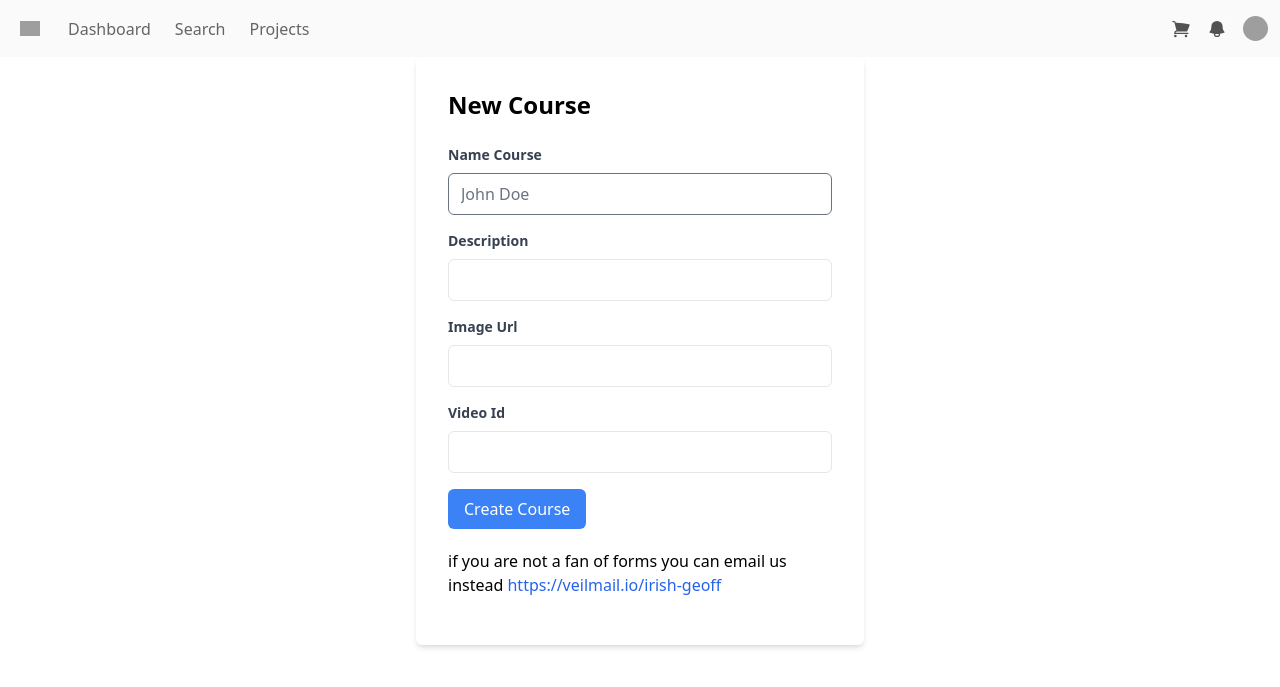
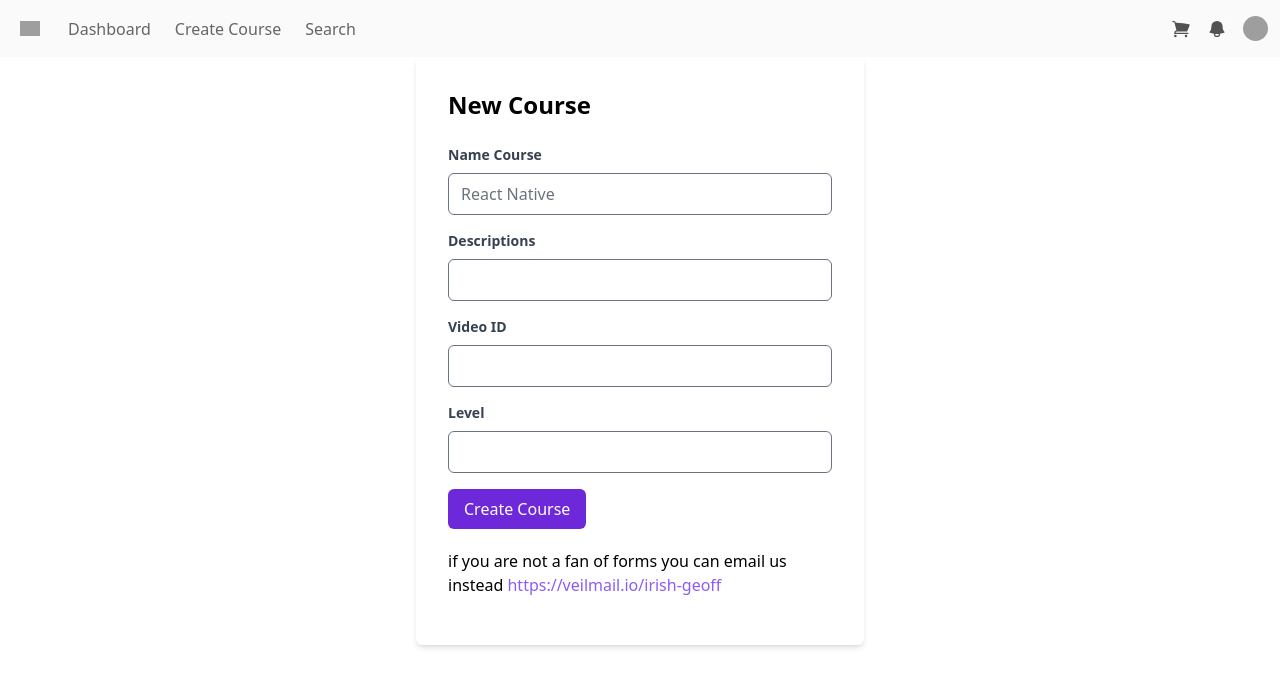
Before and after one commit to PhamNgocSonTech/Revise-Nodejs, a Node server app: page /courses/create in a window 1280 px wide. Shown: the top 687 px of the page. Run offline with Node 20, Linux system fonts and the light colour scheme; some libraries are stand-ins or nearby versions; grey boxes are pictures that could not be loaded.

Commit message:
refix UI list course & add create course

```diff
--- a/package.json
+++ b/package.json
@@ -32,7 +32,8 @@
         "express": "^4.19.2",
         "express-handlebars": "^7.1.3",
         "handlebars": "^4.7.8",
-        "mongoose": "^8.4.4"
+        "mongoose": "^8.4.4",
+        "mongoose-slug-updater": "^3.3.0"
     },
     "devDependencies": {
         "husky": "^9.0.11",
--- a/src/controllers/CourseController.js
+++ b/src/controllers/CourseController.js
@@ -20,7 +20,15 @@ const createCourse = (req, res) => {
 
 // POST
 const storeCourse = (req, res) => {
-    res.send('store course');
+    try {
+        const dataImg = req.body;
+        dataImg.img = `https://img.youtube.com/vi/${req.body.videoId}/sddefault.jpg`;
+        const course = new CourseModel(dataImg);
+        course.save();
+        res.redirect('/');
+    } catch (error) {
+        res.status(404).json(error);
+    }
 };
 
 module.exports = { getDetailCourse, createCourse, storeCourse };
--- a/src/index.js
+++ b/src/index.js
@@ -39,7 +39,7 @@ app.set('views', path.join(__dirname, './views'));
 // Routes
 app.use('/api', newsRoute);
 app.use('/', siteRoute);
-app.use('/courses/', courseRoute);
+app.use('/courses', courseRoute);
 
 app.listen(port, () => {
     console.log(`Server is running on port: ${port}`);
--- a/src/routes/CourseRoute.js
+++ b/src/routes/CourseRoute.js
@@ -7,8 +7,8 @@ const {
     storeCourse,
 } = require('../controllers/CourseController');
 
+router.post('/store', storeCourse);
 router.get('/create', createCourse);
-router.post('/store', storeCourse);
 router.get('/:slug', getDetailCourse);
 router.get('/news', News);
 
--- a/src/views/courses/create.hbs
+++ b/src/views/courses/create.hbs
@@ -1,31 +1,41 @@
 <div class="max-w-md mx-auto p-8 bg-white rounded-md shadow-md">
   <h2 class="text-2xl font-semibold mb-6">New Course</h2>
-  <form action="/store" method="POST">
+
+  <form action="/courses/store" method="POST">
     <div class="mb-4">
       <label for="name" class="block text-gray-700 text-sm font-bold mb-2">Name Course</label>
-      <input type="text" id="name" name="name" placeholder="John Doe" required
-        class="w-full px-3 py-2 border rounded-md focus:outline-none focus:border-blue-500">
-    </div>
-    <div class="mb-4">
-      <label for="desc" class="block text-gray-700 text-sm font-bold mb-2">Description</label>
-      <input type="desc" id="email" desc="email" required
-        class="w-full px-3 py-2 border rounded-md focus:outline-none focus:border-blue-500">
-    </div>
-    <div class="mb-4">
-      <label for="img" class="block text-gray-700 text-sm font-bold mb-2">Image Url</label>
-      <input type="img" id="img" desc="img" required
+      <input type="text" id="name" name="name" placeholder="React Native"
         class="w-full px-3 py-2 border rounded-md focus:outline-none focus:border-blue-500">
     </div>
 
-     <div class="mb-4">
-      <label for="videoId" class="block text-gray-700 text-sm font-bold mb-2">Video Id</label>
-      <input type="videoId" id="videoId" desc="videoId" required
+    <div class="mb-4">
+      <label for="desc" class="block text-gray-700 text-sm font-bold mb-2">Descriptions</label>
+      <input type="text" id="desc" name="desc"
         class="w-full px-3 py-2 border rounded-md focus:outline-none focus:border-blue-500">
     </div>
+
+    {{!-- <div class="mb-4">
+      <label for="img" class="block text-gray-700 text-sm font-bold mb-2">Image Url</label>
+      <input type="text" id="img" name="img"
+        class="w-full px-3 py-2 border rounded-md focus:outline-none focus:border-blue-500">
+    </div> --}}
+
+     <div class="mb-4">
+      <label for="videoId" class="block text-gray-700 text-sm font-bold mb-2">Video ID</label>
+      <input type="text" id="videoId" name="videoId"
+        class="w-full px-3 py-2 border rounded-md focus:outline-none focus:border-blue-500">
+    </div>
+
+      <div class="mb-4">
+      <label for="level" class="block text-gray-700 text-sm font-bold mb-2">Level</label>
+      <input type="text" id="level" name="level"
+        class="w-full px-3 py-2 border rounded-md focus:outline-none focus:border-blue-500">
+    </div>
+
     <button type="submit"
-      class="bg-blue-500 text-white px-4 py-2 rounded-md hover:bg-blue-600 focus:outline-none focus:shadow-outline-blue">
+      class="bg-violet-700 text-white px-4 py-2 rounded-md hover:bg-violet-500 focus:outline-none focus:shadow-outline-blue">
       Create Course
     </button>
-    <p class="mt-5">if you are not a fan of forms you can email us instead <a class="font-medium text-blue-600 hover:underline" href ="https://veilmail.io/irish-geoff">https://veilmail.io/irish-geoff</a>
+    <p class="mt-5">if you are not a fan of forms you can email us instead <a class="font-medium text-violet-500 hover:underline" href ="https://veilmail.io/irish-geoff">https://veilmail.io/irish-geoff</a>
  </form>
 </div>
--- a/src/views/partials/header.hbs
+++ b/src/views/partials/header.hbs
@@ -62,7 +62,15 @@
                         data-twe-nav-link-ref
                     >Dashboard</a>
                 </li>
-                <!-- Team link -->
+                 <!-- Create Course -->
+                <li class='mb-4 lg:mb-0 lg:pe-2' data-twe-nav-item-ref>
+                    <a
+                        class='text-black/60 transition duration-200 hover:text-black/80 hover:ease-in-out focus:text-black/80 active:text-black/80 motion-reduce:transition-none dark:text-white/60 dark:hover:text-white/80 dark:focus:text-white/80 dark:active:text-white/80 lg:px-2'
+                        href='/courses/create'
+                        data-twe-nav-link-ref
+                    >Create Course</a>
+                </li>
+                <!-- Search -->
                 <li class='mb-4 lg:mb-0 lg:pe-2' data-twe-nav-item-ref>
                     <a
                         class='text-black/60 transition duration-200 hover:text-black/80 hover:ease-in-out focus:text-black/80 active:text-black/80 motion-reduce:transition-none dark:text-white/60 dark:hover:text-white/80 dark:focus:text-white/80 dark:active:text-white/80 lg:px-2'
@@ -70,14 +78,7 @@
                         data-twe-nav-link-ref
                     >Search</a>
                 </li>
-                <!-- Projects link -->
-                <li class='mb-4 lg:mb-0 lg:pe-2' data-twe-nav-item-ref>
-                    <a
-                        class='text-black/60 transition duration-200 hover:text-black/80 hover:ease-in-out focus:text-black/80 active:text-black/80 motion-reduce:transition-none dark:text-white/60 dark:hover:text-white/80 dark:focus:text-white/80 dark:active:text-white/80 lg:px-2'
-                        href='#'
-                        data-twe-nav-link-ref
-                    >Projects</a>
-                </li>
+
             </ul>
             <!-- Left links -->
         </div>
```
Also changed, not shown: src/models/Course.js (+27 -15 lines), src/views/courses/show.hbs (+5 -2 lines), src/views/home.hbs (+7 -6 lines), 1 other file.
